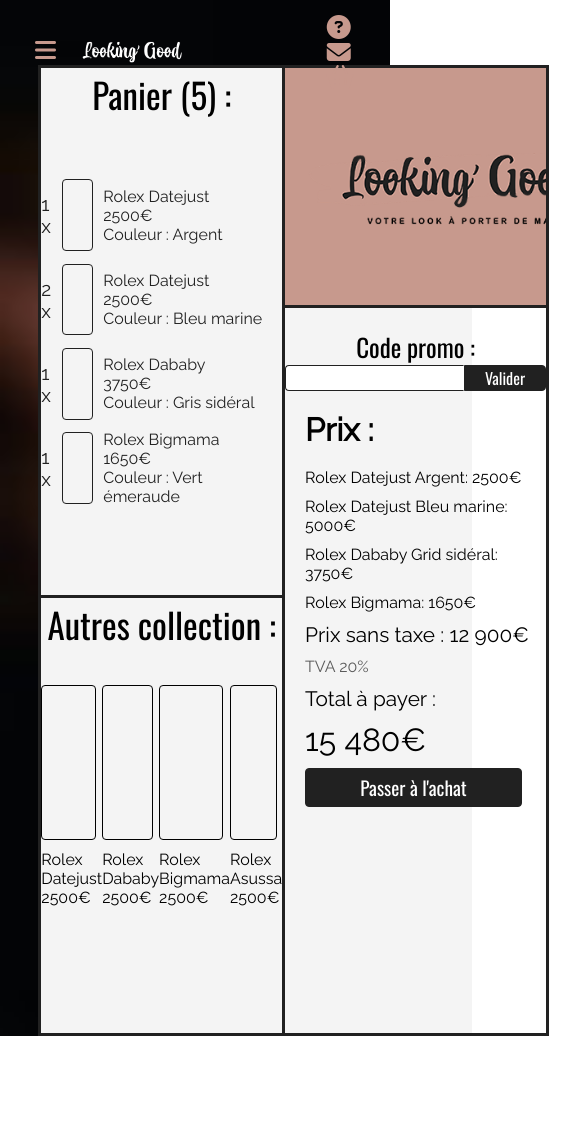
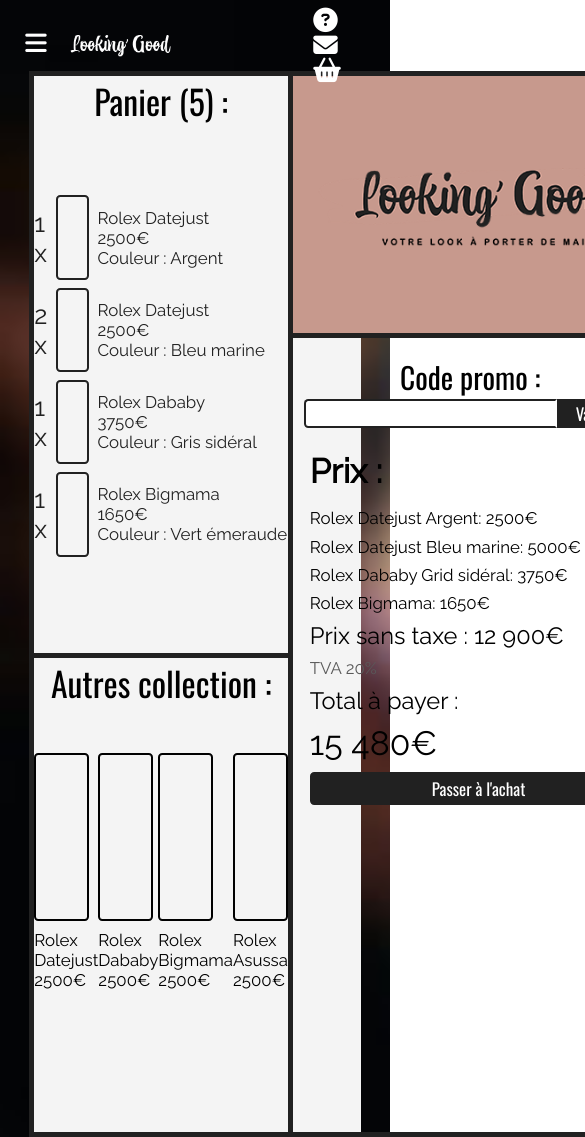
Before and after one commit to Isekku/Looking-Good-v2, a plain HTML site: page Navigation/Panier/index.html in a window 390 px wide. Shown: the top 1137 px of the page, 585 px wide, since content can reach past the window. Before the commit the page ends 1036 px from the top, so only its background shows below. Drawn offline with nearby package versions, Linux system fonts and the light colour scheme.

Commit message:
Finalisation du responsive des pages existantes

```diff
--- a/Navigation/Catalogue/index.css
+++ b/Navigation/Catalogue/index.css
@@ -1,5 +1,5 @@
 body{
-    width: 100%;
+    width: 100vh;
 }
 
 .squelette{
@@ -13,7 +13,7 @@ body{
 .menuprofile{
     display: grid;
     grid-template-rows: 2fr 2fr 2fr 1fr;
-    border-right: 2px solid #212121;
+    border-right: 1vh solid #212121;
 }
 
 .photoprom{
@@ -28,7 +28,7 @@ body{
     flex-direction: column;
     align-items: center;
     justify-content: space-evenly;
-    width: 90%;
+    width: 40vh;
     justify-self: center;
     border-bottom: 0.3vh solid #212121;
 }
@@ -44,7 +44,7 @@ body{
     flex-direction: column;
     align-items: center;
     justify-content: space-evenly;
-    width: 90%;
+    width: 40vh;
     justify-self: center;
     border-bottom: 0.3vh solid #212121;
 }
@@ -52,14 +52,14 @@ body{
 .lglogo{
     align-self: flex-end;
     justify-self: flex-end;
-    font-size: 0.8em;
+    font-size: 2vh;
     font-family: "Raleway", sans-serif;;
 }
 
 
 /*Collection tout genre*/
 .collection{
-    padding-top: 50px;
+    padding-top: 10vh;
     display: grid;
     grid-template-columns: repeat(4, 1fr);
     background-color: #212121;
@@ -73,16 +73,16 @@ body{
 .artphoto{
     flex: 3;
     border: 1vh solid #C7998D;
-    border-radius: 10px;
-    width: 80%;
+    border-radius: 2vh;
+    width: 35vh;
     align-self: center;
     background-color: #FFF;
 }
 
 .description{
     flex: 2;
-    padding-top: 10px;
-    width: 80%;
+    padding-top: 1vh;
+    width: 35vh;
     align-self: center;
     color: #FFF;
 }
--- a/Navigation/Panier/index.css
+++ b/Navigation/Panier/index.css
@@ -1,7 +1,6 @@
 body{
-    width: 100%;
-    height: 100%;
-    justify-content: center;
+    width: 100vw;
+    height: 100vh;
 }
 
 .background{
@@ -9,11 +8,11 @@ body{
     background: url("../../Bibliotheque/Fond_shopping/backgroundshopping.jpg");
     background-size: cover;
     grid-template-rows: 1fr 15fr;
-    width: 100%;
+    width: 100vw;
 }
 
 .squelette{
-    width: 85%;
+    width: 85vw;
     background-color: #F4F4F4;
     justify-self: center;
     display: grid;
@@ -37,7 +36,7 @@ body{
 
 /*Content*/
 .content{
-    border: 3px solid #212121;
+    border: 0.7vh solid #212121;
 }
 
 .content1{
@@ -70,7 +69,7 @@ body{
 /*Content 1*/
 .titlec1{
     font-family: 'Oswald', sans-serif;
-    font-size: 35px;
+    font-size: 4vh;
     text-align: center;
 }
 
@@ -88,15 +87,15 @@ body{
     display: flex;
     align-items: center;
     justify-content: center;
-    font-size: 1.2em;
+    font-size: 3vh;
     font-family: "Raleway", sans-serif;
     color: #212121;
 }
 
 .photoart{
-    border: 1.6px solid  #212121;
-    border-radius: 4px;
-    height: 85%;
+    border: 0.3vh solid  #212121;
+    border-radius: 0.5vh;
+    height: 10vh;
     display: flex;
     align-self: center;
 }
@@ -104,11 +103,11 @@ body{
 .description{
     display: flex;
     align-items: center;
-    padding-left: 10px;
+    padding-left: 1vh;
 }
 
 .desctext{
-    font-size: 1em;
+    font-size: 2vh;
     font-family: "Raleway", sans-serif;;
     color: #212121;
 }
@@ -122,7 +121,7 @@ body{
 
 .titlec2{
     font-family: 'Oswald', sans-serif;
-    font-size: 35px;
+    font-size: 4vh;
     text-align: center;
 }
 
@@ -137,22 +136,23 @@ body{
 }
 
 .photo{
-    border: 1.6px solid black;
-    border-radius: 4px;
-    height: 100%;
-    width: 90%;
+    border: 0.3vh solid black;
+    border-radius: 0.5vh;
+    height: 20vh;
+    width: 14vw;
 }
 
 .textc2{
     font-family: "Raleway", sans-serif;
-    padding-top: 10px;
+    padding-top: 1vh;
+    font-size: 2vh;
 }
 
 /*Content 3*/
 
 /*Content 4*/
 .promo{
-    padding-top: 20px;
+    padding-top: 2vh;
     display: flex;
     flex-direction: column;
     align-items: center;
@@ -160,34 +160,35 @@ body{
 
 .promotitle{
     font-family: 'Oswald', sans-serif;
-    font-size: 25px;
+    font-size: 3.5vh;
 }
 
 .formpromocode{
     display: flex;
-    padding-bottom: 20px;
+    padding-bottom: 2vh;
 }
 
 .promocode{
-    border: 1px solid #212121;
-    border-radius: 4px;
+    border: 0.3vh solid #212121;
+    border-radius: 0.5vh;
     border-bottom-right-radius: 0;
     border-top-right-radius: 0;
-    border-right: 1px solid transparent;
+    border-right: 0.3vh solid transparent;
     flex: 1;
-    height: 2em;
+    height: 3.5vh;
+    width: 30vh;
 }
 
 .promo-button{
     background-color: #212121;
-    font-size: 1em;
+    font-size: 2vh;
     color: white;
     font-family: 'Oswald', sans-serif;
-    border: 1px solid #212121;
-    border-radius: 4px;
+    border: 0.3vh solid #212121;
+    border-radius: 0.5vh;
     border-top-left-radius: 0;
     border-bottom-left-radius: 0;
-    padding: 0 20px;
+    padding: 0 2vh;
 }
 
 .promo-button:active{
@@ -197,49 +198,50 @@ body{
 .priceform{
     display: flex;
     flex-direction: column;
-    padding-left: 20px;
+    padding-left: 2vh;
     font-family: "Raleway", sans-serif;
 }
 
 .titleprice{
-    font-size: 2em;
-    padding-bottom: 20px;
+    font-size: 4vh;
+    padding-bottom: 2vh;
 }
 
 .price{
-    font-size: 1em;
-    padding-bottom: 10px;
+    font-size: 2vh;
+    padding-bottom: 1vh;
 }
 
 .pricetitle{
-    font-size: 1.3em;
-    padding-bottom: 10px;
+    font-size: 2.8vh;
+    padding-bottom: 1vh;
 }
 
 .tax{
-    padding-bottom: 10px;
+    padding-bottom: 1vh;
+    font-size: 2vh;
     color: #5A5A5A;
 }
 
 .totalprice{
-    font-size: 1.3em;
-    padding-bottom: 10px;
+    font-size: 2.8vh;
+    padding-bottom: 1vh;
 }
 
 .finalprice{
-    font-size: 2em;
-    padding-bottom: 10px;
+    font-size: 4vh;
+    padding-bottom: 1vh;
 }
 
 .final-button{
-    width: 90%;
-    height: 2em;
+    width: 40vh;
+    height: 4vh;
     background-color: #212121;
     color: white;
-    border: 1px solid #212121;
-    border-radius: 4px;
+    border: 0.3vh solid #212121;
+    border-radius: 0.5vh;
     font-family: 'Oswald', sans-serif;
-    font-size: 1.2em;
+    font-size: 2vh;
 }
 
 .final-button:active{
--- a/Navigation/Panier/nav.css
+++ b/Navigation/Panier/nav.css
@@ -1,10 +1,10 @@
 /* icons + logo */
 .fa-solid, .fa-thin{
-    font-size: 24px;
-    padding-left: 20px;
+    font-size: 2.9vh;
+    padding-left: 2vh;
     transition-property: color;
     transition-duration: 300ms;
-    color: #C7998D;
+    color: #FFF;
 }
 
 .fa-solid:active, .fa-thin:active{
@@ -12,12 +12,12 @@
 }
 
 .fa-basket-shopping{
-    padding-right: 20px;
+    padding-right: 2vh;
 }
 
 .logohub{
-    height: 25px;
-    padding-left: 20px;
+    height: 3vh;
+    padding-left: 2vh;
 }
 
 .fa-magnifying-glass{
@@ -25,22 +25,19 @@
 }
 
 /* navbar */
-.navbar{
-    width: 100%;
-}
 
 nav{
-    margin: 5px;
     display: flex;
     align-items: center;
     background-color: rgba(0,0,0,0);
     position: fixed;
-    width: 100%;
+    width: 100vw;
+    z-index: 1000;
 }
 
 .nav{
     flex: 1;
-    padding: 10px;
+    padding: 1vh;
 }
 
 .nav1{
@@ -54,19 +51,20 @@ nav{
 
 /*input + button*/
 #article-search{
-    width: 80%;
-    height: 2em;
-    padding: 18px;
-    border: 1px solid transparent;
-    border-radius: 10px;
+    height: 3vh;
+    padding: 2vh;
+    border: 0.1vh solid transparent;
+    border-radius: 1vh;
     border-top-right-radius: 0px;
     border-bottom-right-radius: 0px;
     flex: 13;
+    font-size: 1.5vh;
 }
 
 #article-button{
-    border: 1px solid transparent;
-    border-radius: 10px;
+    height: 4.2vh;
+    border: 0.1vh solid transparent;
+    border-radius: 1vh;
     border-bottom-left-radius: 0px;
     border-top-left-radius: 0px;
     flex: 1;
@@ -78,6 +76,7 @@ nav{
 
 .buttonseach{
     display: flex;
-    border: 1px solid rgba(0,0,0,0.3);
-    border-radius: 11px;
+    border: 0.1vh solid rgba(0,0,0,0.3);
+    border-radius: 1vh;
+    background-color: #C1C1C1;
 }
--- a/index.css
+++ b/index.css
@@ -1,7 +1,11 @@
 /*Background animé*/
 .animated-background{
-    width: 100%;
-    height: 800px;
+    width: 100vw;
+    height: 100vh;
+}
+
+.lglogo{
+    height: 40vh;
 }
 
 .animatedimage{
@@ -13,21 +17,19 @@
     animation-iteration-count: infinite;
     animation-direction: alternate;
     animation-fill-mode: both;
-    height: 100%;
-    width: 100%;
+    height: 100vh;
+    width: 100vw;
     display: flex;
     align-items: center;
 }
 
-
-
 /*Article sur l'entreprise*/
 .history{
-    margin-top: 60px;
+    margin-top: 4vh;
     display: grid;
     grid-template-columns: 1fr 1fr;
-    grid-auto-rows:500px;
-    padding: 50px;
+    grid-auto-rows:50vh;
+    padding: 5vh;
 }
 
 .content{
@@ -35,35 +37,33 @@
     flex-direction: column;
     align-items: center;
     justify-content: center;
-    padding: 0 20px;
+    padding: 0 2vh;
 }
 
 
 .image1{
     background-image: url("Bibliotheque/Photo_montre/histoire1.jpg");
-    border-radius: 10%;
+    border-radius: 5vh;
     background-size: contain;
     background-size: cover;
-    filter: blur(1px);
 }
 
 .image2{
     background-image: url("Bibliotheque/Photo_montre/histoire2.jpg");
-    border-radius: 10%;
+    border-radius: 5vh;
     background-size: contain;
     background-size: cover;
-    filter: blur(1px);
 }
 
 .histoire1{
-    font-size: 1.5em;
+    font-size: 3vh;
     font-family: 'Lora', serif;
 }
 
 .titlehistory{
     text-align: center;
-    font-size: 2.5em;
-    padding-bottom: 2%;
+    font-size: 5vh;
+    padding-bottom: 0.5vh;
     font-weight: normal;
     font-family: 'Oswald', sans-serif;
 }
@@ -73,22 +73,21 @@
 /*Footer*/
 .footer{
     background-color: #212121;
-    width: 100%;
-    height: 100px;
-    margin-top: 50px;
+    height: 10vh;
+    margin-top: 4vh;
     display: grid;
     grid-template-rows: 1fr 2fr 1fr;
 }
 
 .fa-brands{
-    font-size: 40px;
-    padding-right: 10px;
+    font-size: 4vh;
+    padding-right: 1vh;
 }
 
 .brandtext{
     display: inline;
     font-family: 'Raleway', sans-serif;
-    font-size: 2em;
+    font-size: 4vh;
     color: white;
 }
 
@@ -102,7 +101,7 @@
     font-family: "Lato";
     display: grid;
     align-items: flex-end;
-    font-size: 1.2em;
+    font-size: 2vh;
 }
 
 .foot2{
@@ -116,7 +115,8 @@
     display: grid;
     align-items: flex-end;
     color: white;
-    font-size: 0.9em;
+    font-size: 1.5vh;
+    width: 100vw;
 }
 
 .fa-twitter{
--- a/nav.css
+++ b/nav.css
@@ -1,7 +1,7 @@
 /* icons + logo */
 .fa-solid, .fa-thin{
-    font-size: 24px;
-    padding-left: 20px;
+    font-size: 2.9vh;
+    padding-left: 2vh;
     transition-property: color;
     transition-duration: 300ms;
     color: #C7998D;
@@ -12,12 +12,12 @@
 }
 
 .fa-basket-shopping{
-    padding-right: 20px;
+    padding-right: 2vh;
 }
 
 .logohub{
-    height: 25px;
-    padding-left: 20px;
+    height: 3vh;
+    padding-left: 2vh;
 }
 
 .fa-magnifying-glass{
@@ -25,21 +25,19 @@
 }
 
 /* navbar */
-.navbar{
-    width: 100%;
-}
 
 nav{
     display: flex;
     align-items: center;
     background-color: rgba(0,0,0,0);
     position: fixed;
-    width: 100%;
+    width: 100vw;
+    z-index: 1000;
 }
 
 .nav{
     flex: 1;
-    padding: 10px;
+    padding: 1vh;
 }
 
 .nav1{
@@ -53,19 +51,20 @@ nav{
 
 /*input + button*/
 #article-search{
-    width: 80%;
-    height: 2em;
-    padding: 18px;
-    border: 1px solid transparent;
-    border-radius: 10px;
+    height: 3vh;
+    padding: 2vh;
+    border: 0.1vh solid transparent;
+    border-radius: 1vh;
     border-top-right-radius: 0px;
     border-bottom-right-radius: 0px;
     flex: 13;
+    font-size: 1.5vh;
 }
 
 #article-button{
-    border: 1px solid transparent;
-    border-radius: 10px;
+    height: 4.2vh;
+    border: 0.1vh solid transparent;
+    border-radius: 1vh;
     border-bottom-left-radius: 0px;
     border-top-left-radius: 0px;
     flex: 1;
@@ -77,6 +76,7 @@ nav{
 
 .buttonseach{
     display: flex;
-    border: 1px solid rgba(0,0,0,0.3);
-    border-radius: 11px;
+    border: 0.1vh solid rgba(0,0,0,0.3);
+    border-radius: 1vh;
+    background-color: #C1C1C1;
 }
```
Also changed, not shown: Navigation/Catalogue/index.html (+4 -0 lines), index.html (+1 -0 lines).
